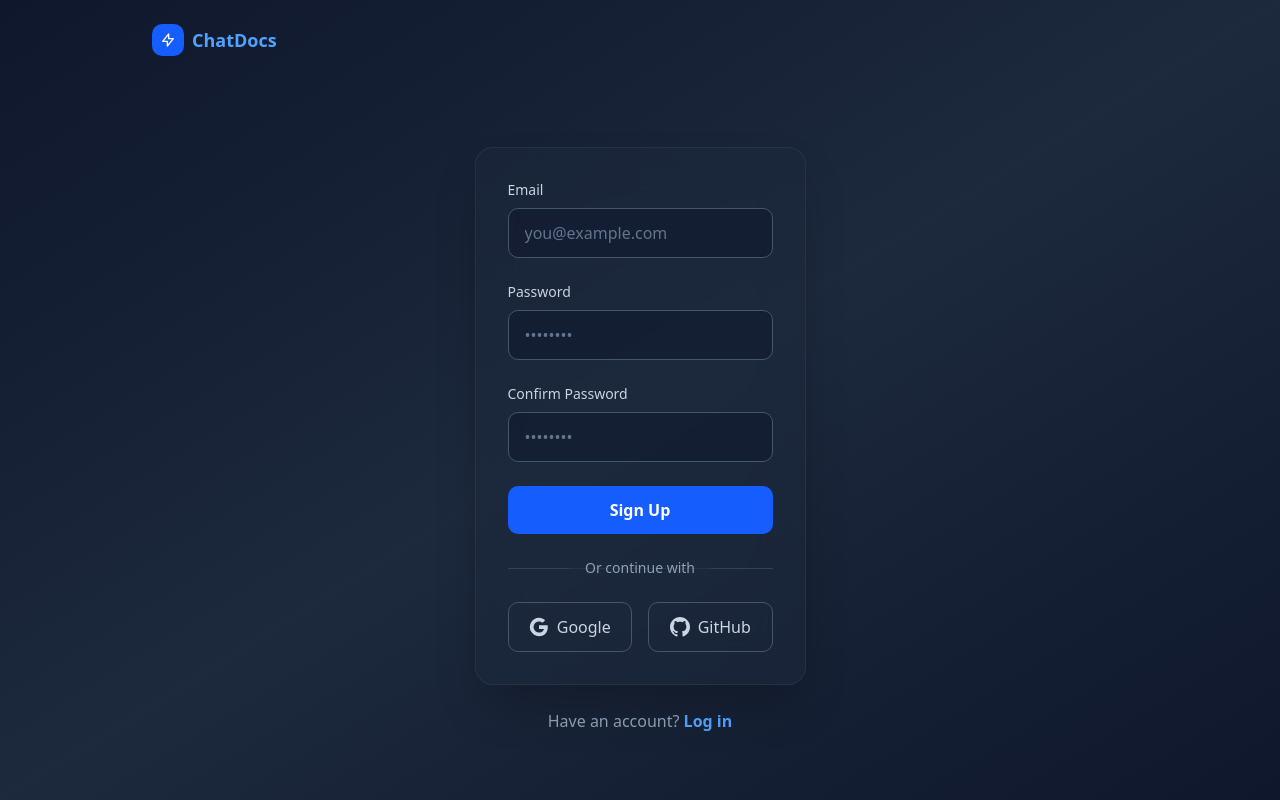
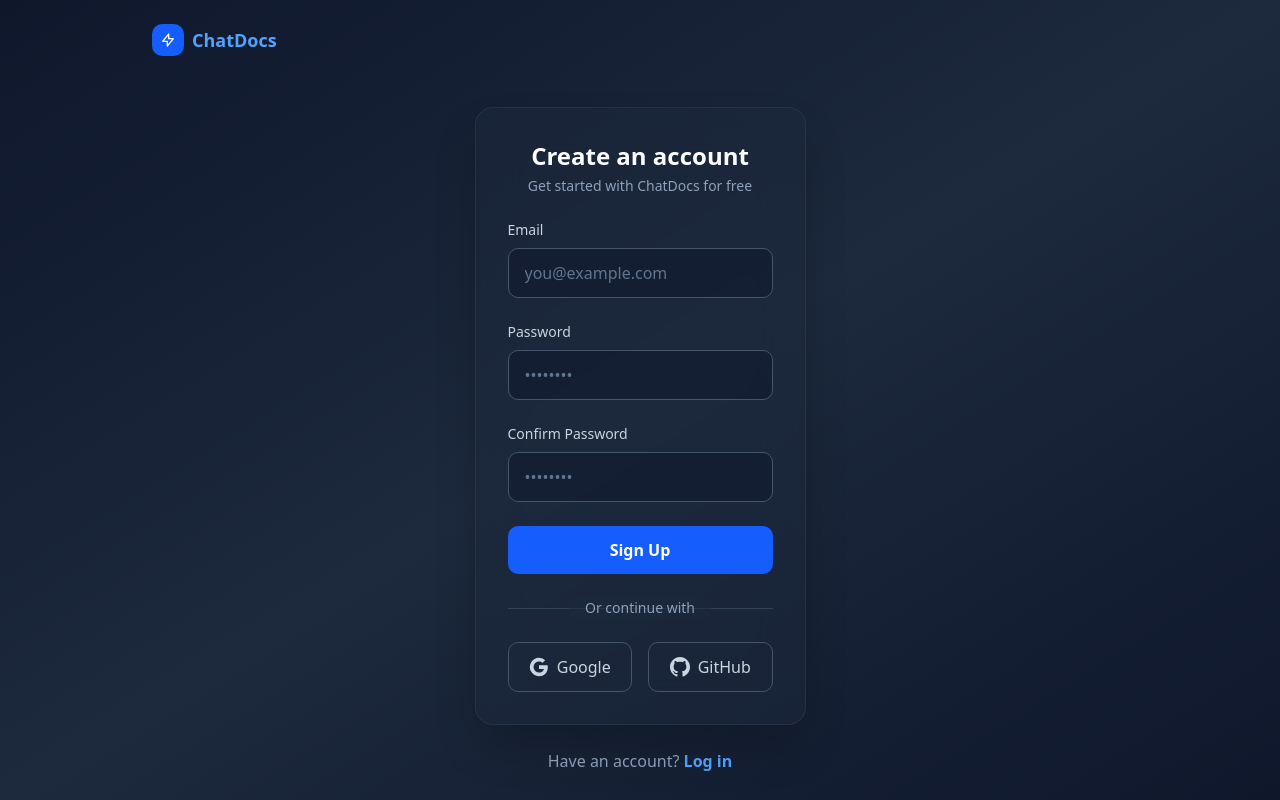
Before and after one commit to earthddx/next-rag, a Next.js app: page /signup in a window 1280 px wide. Built offline with nearby package versions, Linux system fonts and the light colour scheme; no server answers.

Commit message:
added headers to signup and login pages

```diff
--- a/components/custom/login-client.tsx
+++ b/components/custom/login-client.tsx
@@ -59,6 +59,10 @@ function LoginClient() {
             <div className="mx-auto flex min-h-[calc(100vh-80px)] w-full max-w-md flex-col items-center justify-center">
                 {/* Login Form */}
                 <div className="bg-slate-800/50 backdrop-blur-xl rounded-2xl shadow-2xl p-8 border border-slate-700/50">
+                    <div className="mb-6 text-center">
+                        <h1 className="text-2xl font-bold text-white">Welcome back</h1>
+                        <p className="mt-1 text-sm text-slate-400">Sign in to your ChatDocs account</p>
+                    </div>
                     <Credentials
                         error={error}
                         isLoading={loading}
--- a/components/custom/signup-client.tsx
+++ b/components/custom/signup-client.tsx
@@ -75,6 +75,10 @@ function SignupClient() {
             <div className="mx-auto flex min-h-[calc(100vh-80px)] w-full max-w-md flex-col items-center justify-center">
                 {/* Login Form */}
                 <div className="bg-slate-800/50 backdrop-blur-xl rounded-2xl shadow-2xl p-8 border border-slate-700/50">
+                    <div className="mb-6 text-center">
+                        <h1 className="text-2xl font-bold text-white">Create an account</h1>
+                        <p className="mt-1 text-sm text-slate-400">Get started with ChatDocs for free</p>
+                    </div>
                     <Credentials
                         error={error}
                         isLoading={loading}
```
